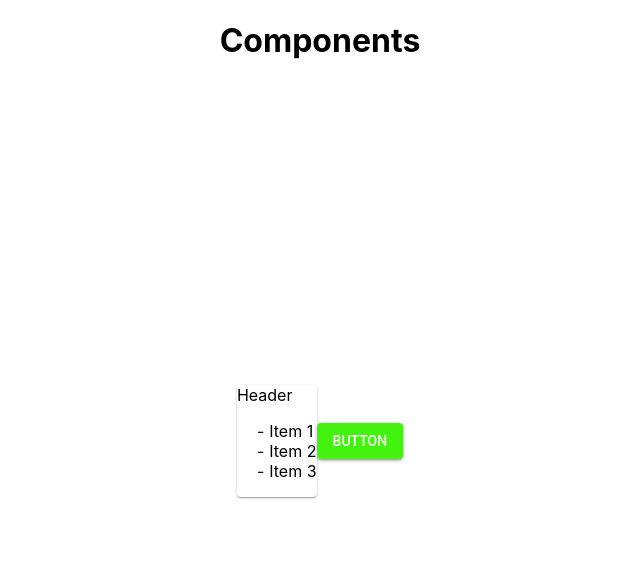
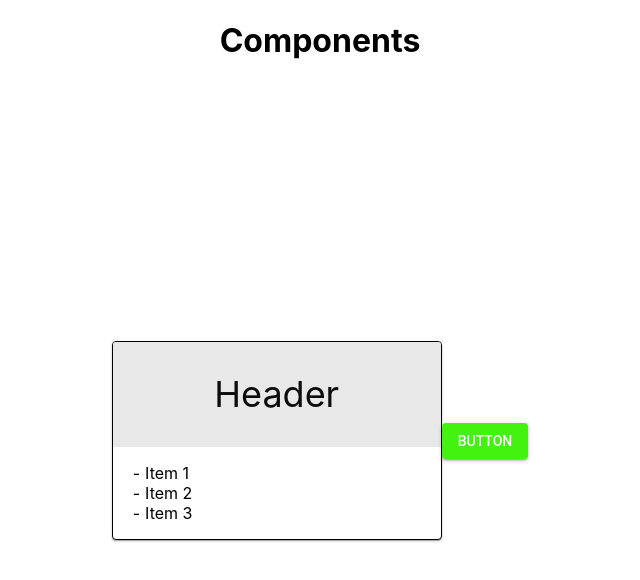
Before and after one commit to alexgdav/THReactMUI, a React (Create React App) app: page / in a window 1280 px wide. Shown: the top 580 px of the page, without its empty margins (320-960 px from the left). Built offline with nearby package versions, Linux system fonts and the light colour scheme.

Commit message:
scss for default/day theme in progress

```diff
--- a/src/components/list-card/ListCard.scss
+++ b/src/components/list-card/ListCard.scss
@@ -1,15 +1,61 @@
-ul {
-  list-style: none;
-  margin-left: 20px;
-  padding-left: 0;
+$black: #000;
+$cod-grey: #0C0C0C;
+$mercury: #E8E8E8;
+$white: #FFF;
+
+
+
+
+.ui-list-card {
+  border: 1px solid $black;
+  border-radius: 10px;
+  box-shadow: 4px 5px 4px $black;
+  width: 328px;
+
+  div {
+    color: $cod-grey;
+    font-size: 36px;
+    height: 105px;
+    line-height: 105px;
+    text-align: center;
   }
 
   li {
+    line-height: 20px;
     padding-left: 1em;
+    // padding-top: 10px;
     text-indent: -1em;
   }
 
   li:before {
     content: "-";
     padding-right: 5px;
+
   }
+
+  ul {
+    list-style: none;
+    margin-left: 20px;
+    margin-right: 20px;
+    padding-left: 0;
+  }
+
+  &.day {
+    & div{
+      background-color: $mercury;
+    }
+    &ul {
+      background-color: $white;
+      color: $cod-grey;
+    }
+
+
+  }
+  /*&.night {
+    background-color: $black;
+    color: $white;
+  }
+  &.default {
+    color: $cod-grey;
+  }*/
+}
```
Also changed, not shown: 1 other file (tests, documents, lock files or other folders). Lines whose indentation alone changed are shown as unchanged.
